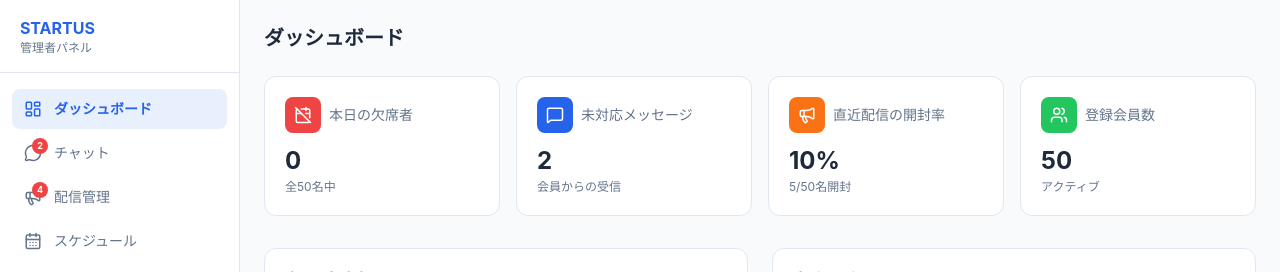
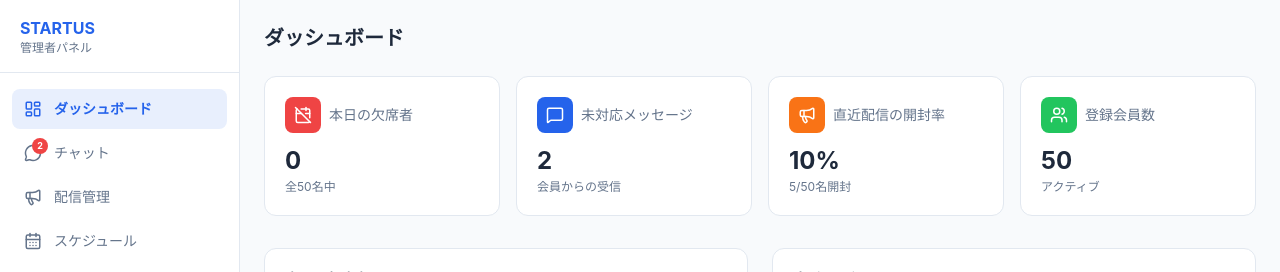
Before and after one commit to mattun9/communication_app, a React (Vite) app: page /admin/dashboard in a window 1280 px wide. Shown: the top 272 px of the page. Built offline with nearby package versions, Linux system fonts and the light colour scheme.

Commit message:
配信管理のサイドバーバッジを削除
不要なgetBroadcastBadgeCountとdummyDataインポートも合わせて除去。

https://claude.ai/code/session_0197vo1MRLs6bzyXXEq27W87

```diff
--- a/src/components/AdminLayout.tsx
+++ b/src/components/AdminLayout.tsx
@@ -10,26 +10,16 @@ import {
   ArrowRightLeft,
   LogOut,
 } from 'lucide-react'
-import { DUMMY_BROADCASTS, DUMMY_READ_STATUSES, getTargetMemberCount } from '../lib/dummyData'
 import { MessageProvider, useMessages } from '../contexts/MessageContext'
 
 const navItems = [
   { path: '/admin/dashboard', label: 'ダッシュボード', icon: LayoutDashboard, badgeKey: null },
   { path: '/admin/inbox', label: 'チャット', icon: MessageCircle, badgeKey: 'chat' },
-  { path: '/admin/broadcasts', label: '配信管理', icon: Megaphone, badgeKey: 'broadcast' },
+  { path: '/admin/broadcasts', label: '配信管理', icon: Megaphone, badgeKey: null },
   { path: '/admin/schedule', label: 'スケジュール', icon: CalendarDays, badgeKey: null },
   { path: '/admin/members', label: 'メンバー', icon: Users, badgeKey: null },
   { path: '/admin/classrooms', label: '教室管理', icon: School, badgeKey: null },
 ] as const
-
-function getBroadcastBadgeCount(): number {
-  return DUMMY_BROADCASTS.filter((bc) => {
-    if (bc.status !== 'sent') return false
-    const reads = DUMMY_READ_STATUSES.filter((r) => r.broadcastId === bc.id).length
-    const total = getTargetMemberCount(bc)
-    return reads < total
-  }).length
-}
 
 function AdminLayoutInner() {
   const location = useLocation()
@@ -39,7 +29,6 @@ function AdminLayoutInner() {
 
   const getBadgeCount = (key: string | null): number => {
     if (key === 'chat') return getUnreadCountFromMembers()
-    if (key === 'broadcast') return getBroadcastBadgeCount()
     return 0
   }
 
```
